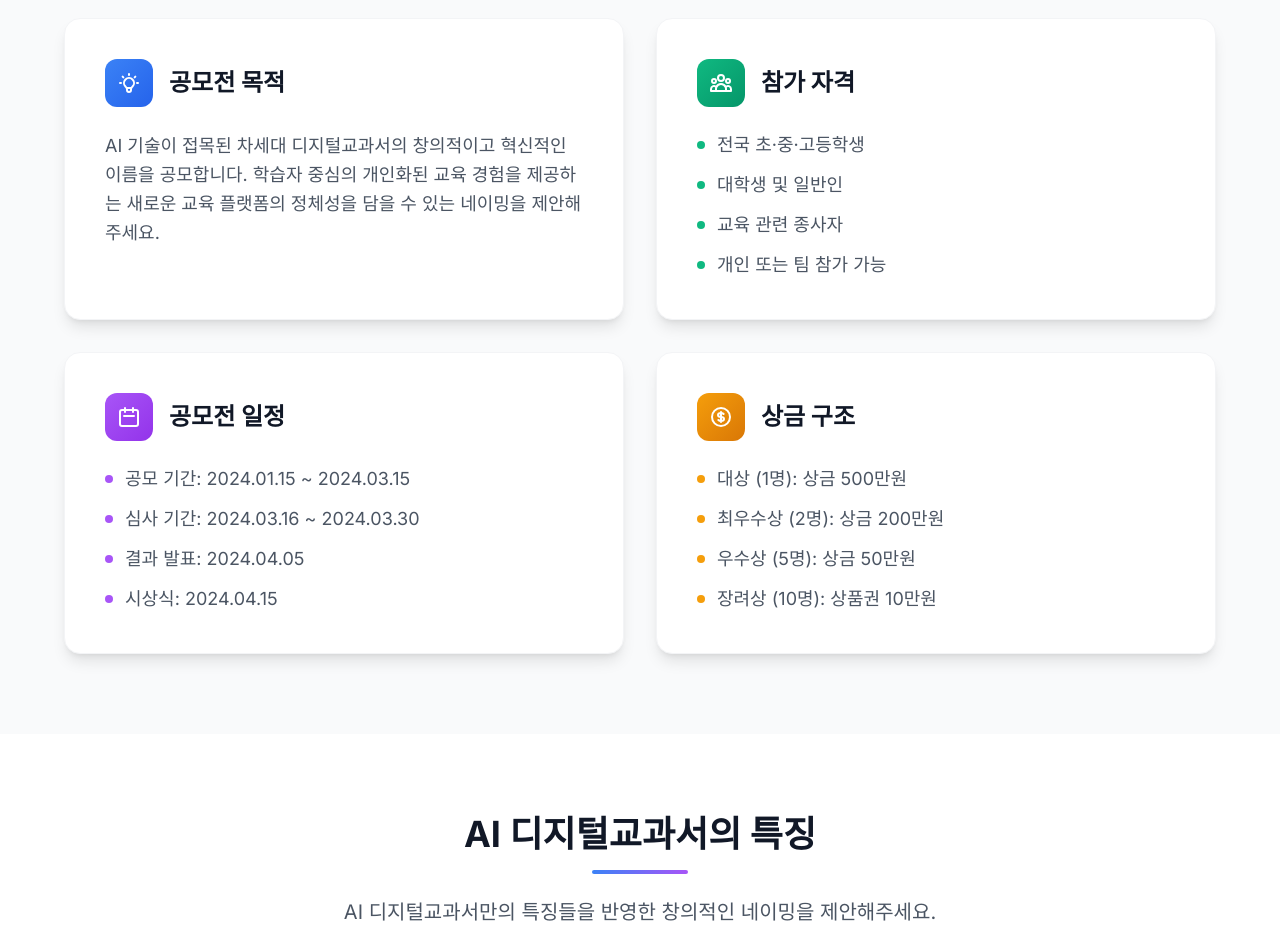
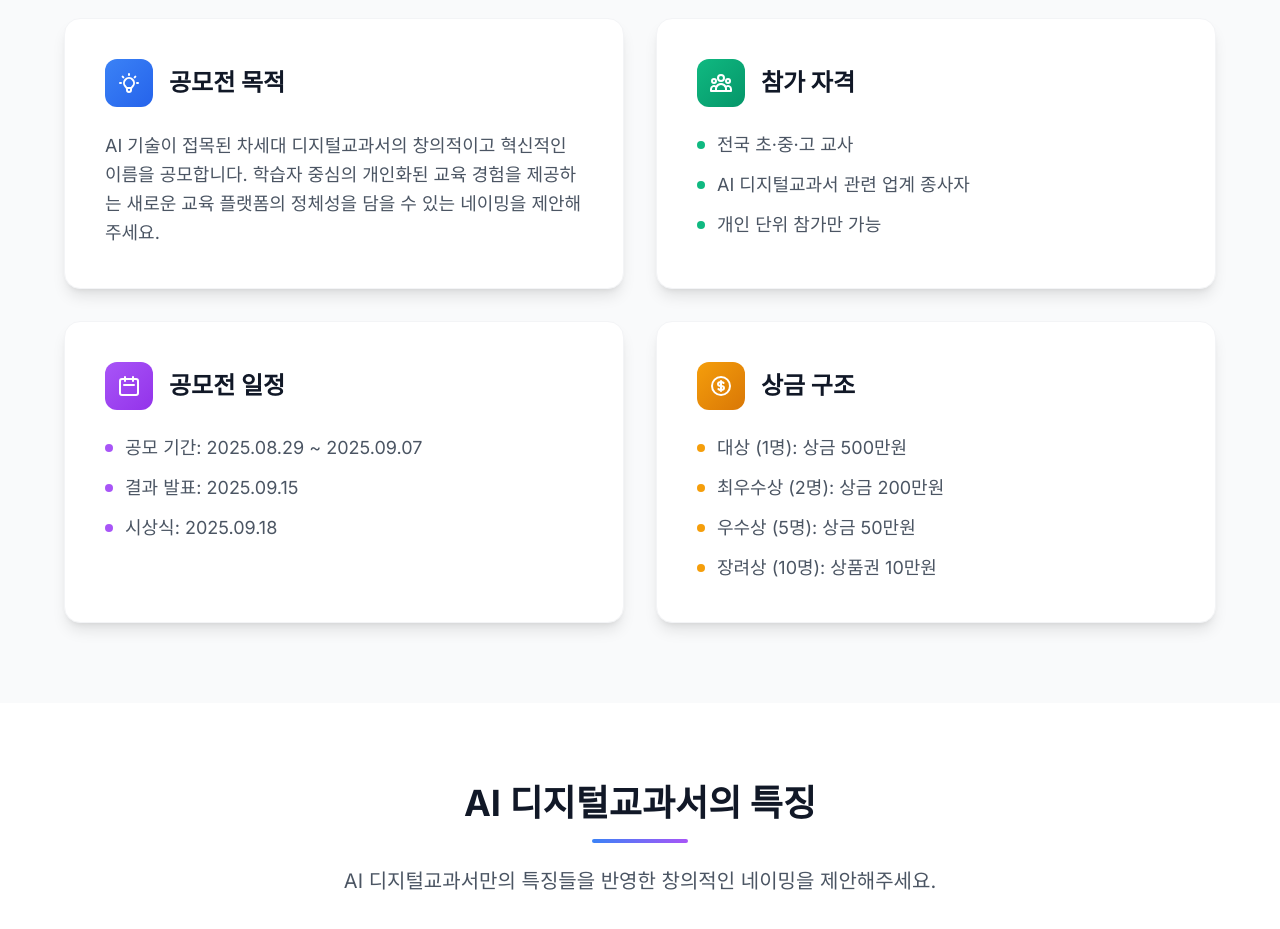
Before and after one commit to TAEJA9/aidt, a plain HTML site: page index.html in a window 1280 px wide. Shown: the part 860-1789 px from the top of the page. Drawn offline with nearby package versions, Linux system fonts and the light colour scheme; a web font is replaced by a local one.

Commit message:
Update index.html

```diff
--- a/index.html
+++ b/index.html
@@ -192,10 +192,9 @@
                             <h3 class="text-2xl font-bold text-gray-900">참가 자격</h3>
                         </div>
                         <ul class="text-gray-600 space-y-3 text-lg">
-                            <li class="flex items-center"><span class="w-2 h-2 bg-emerald-500 rounded-full mr-3"></span>전국 초·중·고등학생</li>
-                            <li class="flex items-center"><span class="w-2 h-2 bg-emerald-500 rounded-full mr-3"></span>대학생 및 일반인</li>
-                            <li class="flex items-center"><span class="w-2 h-2 bg-emerald-500 rounded-full mr-3"></span>교육 관련 종사자</li>
-                            <li class="flex items-center"><span class="w-2 h-2 bg-emerald-500 rounded-full mr-3"></span>개인 또는 팀 참가 가능</li>
+                            <li class="flex items-center"><span class="w-2 h-2 bg-emerald-500 rounded-full mr-3"></span>전국 초·중·고 교사</li>
+                            <li class="flex items-center"><span class="w-2 h-2 bg-emerald-500 rounded-full mr-3"></span>AI 디지털교과서 관련 업계 종사자</li>
+                            <li class="flex items-center"><span class="w-2 h-2 bg-emerald-500 rounded-full mr-3"></span>개인 단위 참가만 가능</li>
                         </ul>
                     </div>
 
@@ -209,10 +208,9 @@
                             <h3 class="text-2xl font-bold text-gray-900">공모전 일정</h3>
                         </div>
                         <ul class="text-gray-600 space-y-3 text-lg">
-                            <li class="flex items-center"><span class="w-2 h-2 bg-purple-500 rounded-full mr-3"></span>공모 기간: 2024.01.15 ~ 2024.03.15</li>
-                            <li class="flex items-center"><span class="w-2 h-2 bg-purple-500 rounded-full mr-3"></span>심사 기간: 2024.03.16 ~ 2024.03.30</li>
-                            <li class="flex items-center"><span class="w-2 h-2 bg-purple-500 rounded-full mr-3"></span>결과 발표: 2024.04.05</li>
-                            <li class="flex items-center"><span class="w-2 h-2 bg-purple-500 rounded-full mr-3"></span>시상식: 2024.04.15</li>
+                            <li class="flex items-center"><span class="w-2 h-2 bg-purple-500 rounded-full mr-3"></span>공모 기간: 2025.08.29 ~ 2025.09.07</li>
+                           <li class="flex items-center"><span class="w-2 h-2 bg-purple-500 rounded-full mr-3"></span>결과 발표: 2025.09.15</li>
+                            <li class="flex items-center"><span class="w-2 h-2 bg-purple-500 rounded-full mr-3"></span>시상식: 2025.09.18</li>
                         </ul>
                     </div>
 
```
